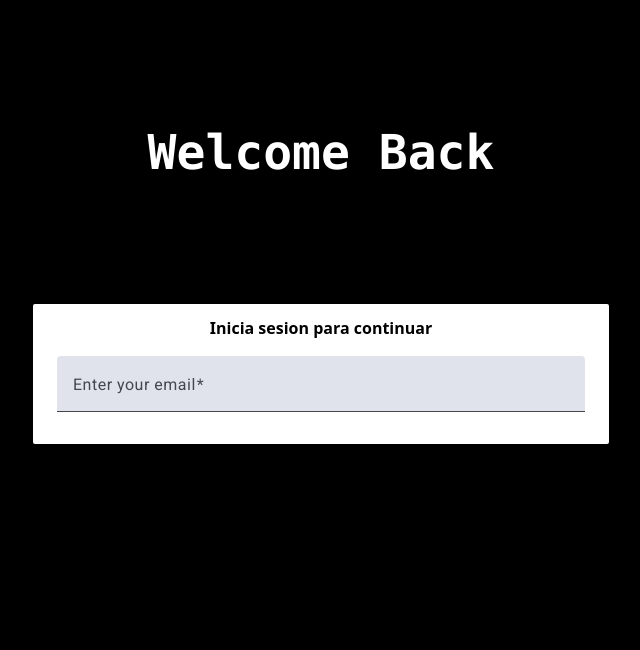
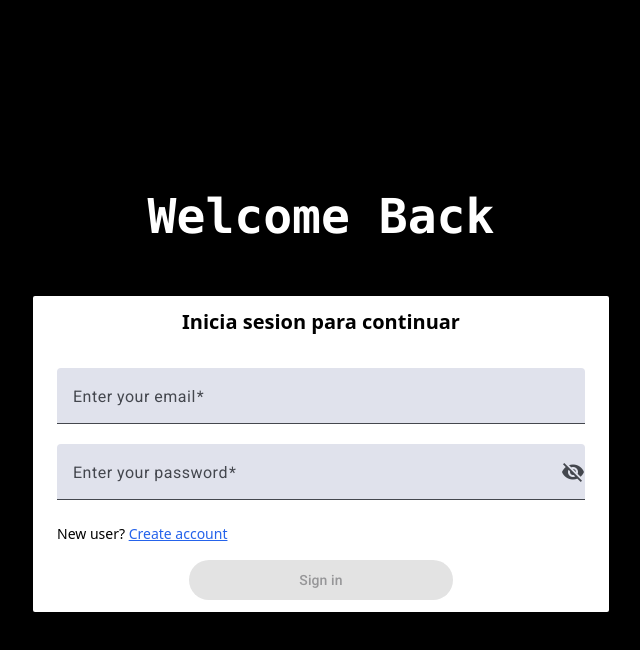
Before and after one commit to JorgeYael-CB/Angular-gchat, an Angular app: page /login in a window 1280 px wide. Shown: the top 650 px of the page, without its empty margins (319-959 px from the left). Built offline with nearby package versions, Linux system fonts and the light colour scheme.

Commit message:
Formulario de login agregado - solo estilo y validaciones

```diff
--- /dev/null
+++ b/src/app/components/input-password/input-password.component.html
@@ -0,0 +1,21 @@
+<mat-form-field class="w-full">
+  <mat-label>Enter your password</mat-label>
+  <input
+    (blur)="updateErrorMessage()"
+    [formControl]="password"
+    matInput [type]="hide() ? 'password' : 'text'"
+  />
+  <button
+    mat-icon-button
+    matSuffix
+    (click)="clickEvent($event)"
+    [attr.aria-label]="'Hide password'"
+    [attr.aria-pressed]="hide()"
+  >
+    <mat-icon>{{hide() ? 'visibility_off' : 'visibility'}}</mat-icon>
+  </button>
+
+  @if (password.invalid) {
+    <mat-error>{{passwordError()}}</mat-error>
+  }
+</mat-form-field>
--- /dev/null
+++ b/src/app/components/input-password/input-password.component.ts
@@ -0,0 +1,49 @@
+import { Component, EventEmitter, Output, signal } from '@angular/core';
+import { takeUntilDestroyed } from '@angular/core/rxjs-interop';
+import { FormControl, ReactiveFormsModule, Validators } from '@angular/forms';
+import { MatFormFieldModule } from '@angular/material/form-field';
+import { MatIconModule } from '@angular/material/icon';
+import { MatInputModule } from '@angular/material/input';
+import { merge } from 'rxjs';
+import { ValidatePassword } from '../../shared/validators/ValidatePassword';
+
+@Component({
+  selector: 'app-input-password',
+  standalone: true,
+  imports: [MatFormFieldModule, MatInputModule, MatIconModule, ReactiveFormsModule],
+  templateUrl: './input-password.component.html',
+  styleUrl: './input-password.component.css'
+})
+export class InputPasswordComponent {
+  protected readonly password = new FormControl('', [Validators.required, ValidatePassword()]);
+
+  hide = signal(true);
+  passwordError = signal('');
+
+  @Output()
+  succesPasswordEvent = new EventEmitter<string | undefined>();
+
+  constructor(){
+    merge(this.password.statusChanges, this.password.valueChanges)
+      .pipe(takeUntilDestroyed())
+      .subscribe( () => this.updateErrorMessage())
+  }
+
+
+  clickEvent(event: MouseEvent){
+    this.hide.set(!this.hide());
+    event.stopPropagation();
+  }
+
+  updateErrorMessage(){
+    if( this.password.hasError('passwordError') ){
+      this.succesPasswordEvent.emit(undefined);
+      this.passwordError.set(this.password.getError('passwordError'));
+      return;
+    }
+
+    this.succesPasswordEvent.emit(this.password.value!);
+    return this.passwordError.set('');
+  }
+
+}
--- a/src/app/pages/login/login.component.html
+++ b/src/app/pages/login/login.component.html
@@ -1,9 +1,22 @@
-<h1 class="text-center my-32 font-black text-white md:text-5xl text-3xl font-mono">Welcome Back</h1>
+<h1 class="text-center mt-48 mb-14 font-black text-white md:text-5xl text-3xl font-mono">Welcome Back</h1>
 
 <div class="max-w-xl mx-auto px-6 py-3 bg-white rounded-sm">
-  <h3 class="text-center mb-4 font-semibold">Inicia sesion para continuar</h3>
+  <h3 class="text-center text-xl mb-8 font-semibold">Inicia sesion para continuar</h3>
 
   <div>
     <app-input-email (succesEmailEvent)="updateEmail($event)"></app-input-email>
+    <app-input-password (succesPasswordEvent)="updatePassword($event)"></app-input-password>
+  </div>
+
+  <div class="mt-1">
+    <p class="text-sm mb-4">New user? <a class="underline text-blue-600" routerLink="/register">Create account</a></p>
+
+    <div class="flex justify-center">
+      <button
+        class="md:w-1/2 w-full"
+        [disabled]="!isValidForm()"
+        mat-raised-button
+      >Sign in</button>
+    </div>
   </div>
 </div>
--- a/src/app/pages/login/login.component.ts
+++ b/src/app/pages/login/login.component.ts
@@ -1,5 +1,8 @@
 import { Component, signal } from '@angular/core';
 import { InputEmailComponent } from "../../components/input-email/input-email.component";
+import { InputPasswordComponent } from "../../components/input-password/input-password.component";
+import { RouterLink } from '@angular/router';
+import { MatButtonModule } from '@angular/material/button';
 
 
 
@@ -7,15 +10,25 @@ import { InputEmailComponent } from "../../components/input-email/input-email.co
 @Component({
   selector: 'app-login',
   standalone: true,
-  imports: [InputEmailComponent],
+  imports: [InputEmailComponent, InputPasswordComponent, RouterLink, MatButtonModule],
   templateUrl: './login.component.html',
   styleUrl: './login.component.css'
 })
 export class LoginComponent {
   email = signal<string | undefined>(undefined);
+  password = signal<string | undefined>(undefined);
+
 
   updateEmail(value: string | undefined){
     this.email.set(value);
   }
 
+  updatePassword( value: string | undefined ){
+    this.password.set(value);
+  }
+
+  isValidForm(){
+    return this.email() !== undefined && this.password() !== undefined;
+  }
+
 }
--- /dev/null
+++ b/src/app/shared/validators/ValidatePassword.ts
@@ -0,0 +1,28 @@
+import { AbstractControl, ValidationErrors, ValidatorFn } from "@angular/forms";
+
+
+export function ValidatePassword(): ValidatorFn{
+  return ( control: AbstractControl ):ValidationErrors | null => {
+    const fieldPassword: string = control.value;
+
+    if( fieldPassword.indexOf(' ') !== -1 ){
+      return {
+        passwordError: 'Cannot have empty spaces'
+      }
+    }
+
+    if( fieldPassword.length <= 4 ){
+      return {
+        passwordError: 'Password is too short'
+      }
+    }
+
+    if( fieldPassword.length >= 70 ){
+      return {
+        passwordError: 'Password is too long'
+      }
+    }
+
+    return null;
+  }
+}
```
Also changed, not shown: src/app/components/input-password/input-password.component.css (added).
